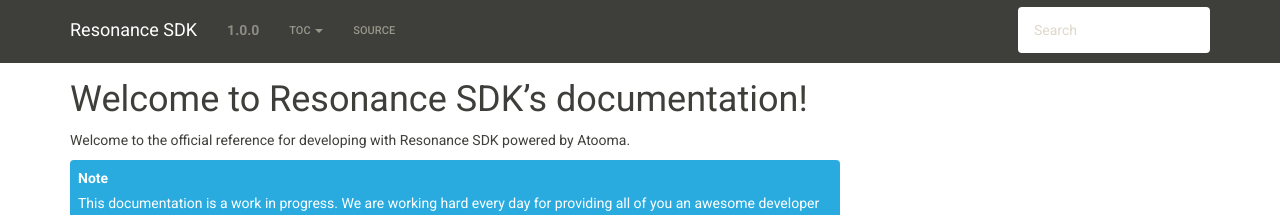
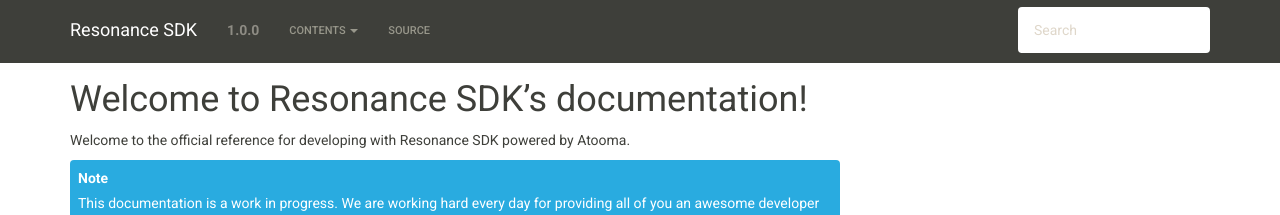
Before and after one commit to atooma/doc-resonance-sdk, a Sphinx documentation site: the page built from docs/source/index.rst, in a window 1280 px wide. Shown: the top 215 px of the page. Built offline with Sphinx 7.4.7, drawn with Linux system fonts in a browser that asks for light colours.

Commit message:
Commenting navbar logo due to RTD limitations in using custom layouts

```diff
--- a/docs/source/conf.py
+++ b/docs/source/conf.py
@@ -112,13 +112,13 @@
 #html_theme = 'alabaster'
 html_theme = 'bootstrap'
 html_theme_path = sphinx_bootstrap_theme.get_html_theme_path()
-html_logo = "logo.png"
+#html_logo = "logo.png"
 html_theme_options = {
     # Navigation bar title. (Default: ``project`` value)
     'navbar_title': "",
 
     # Tab name for entire site. (Default: "Site")
-    'navbar_site_name': "ToC",
+    'navbar_site_name': "Contents",
 
     # A list of tuples containing pages or urls to link to.
     # Valid tuples should be in the following forms:
```
